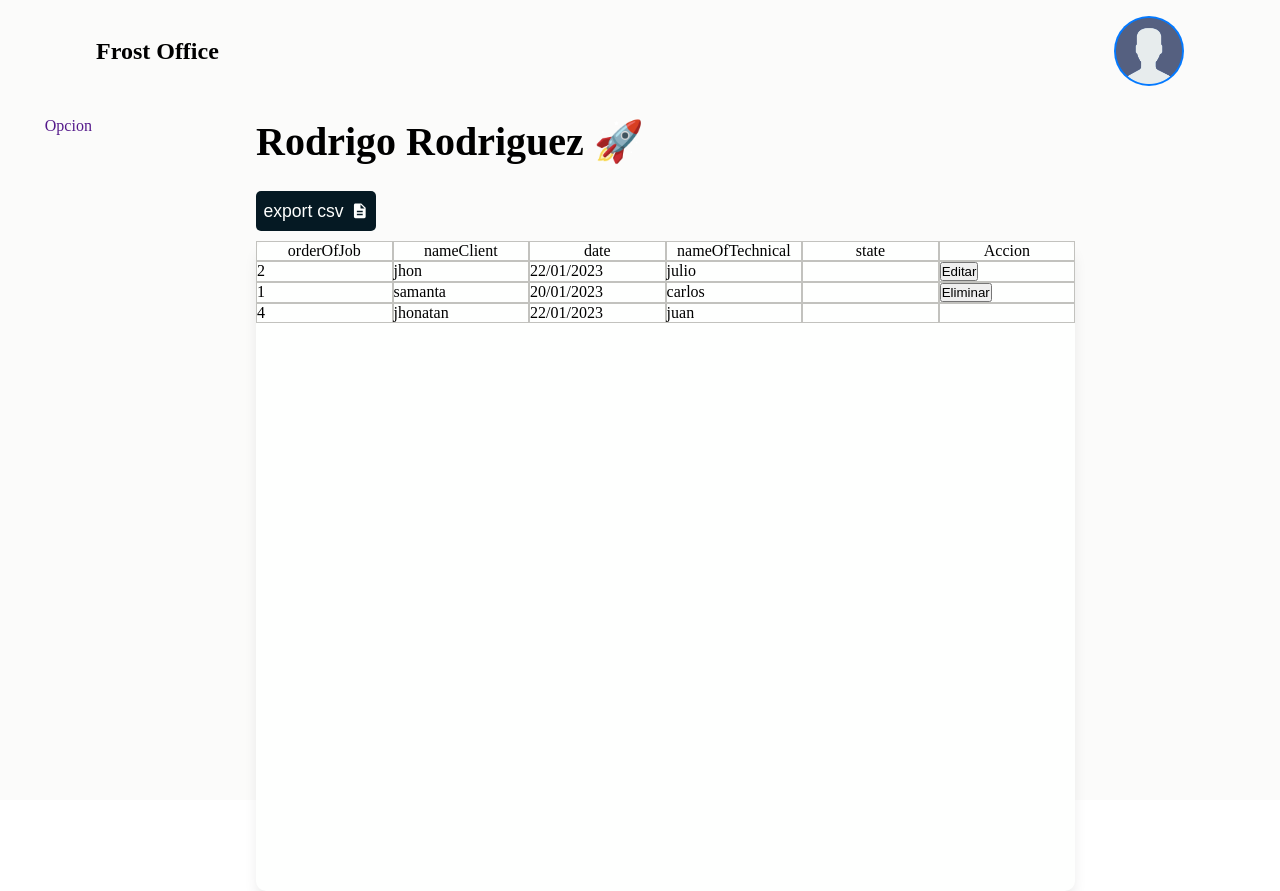
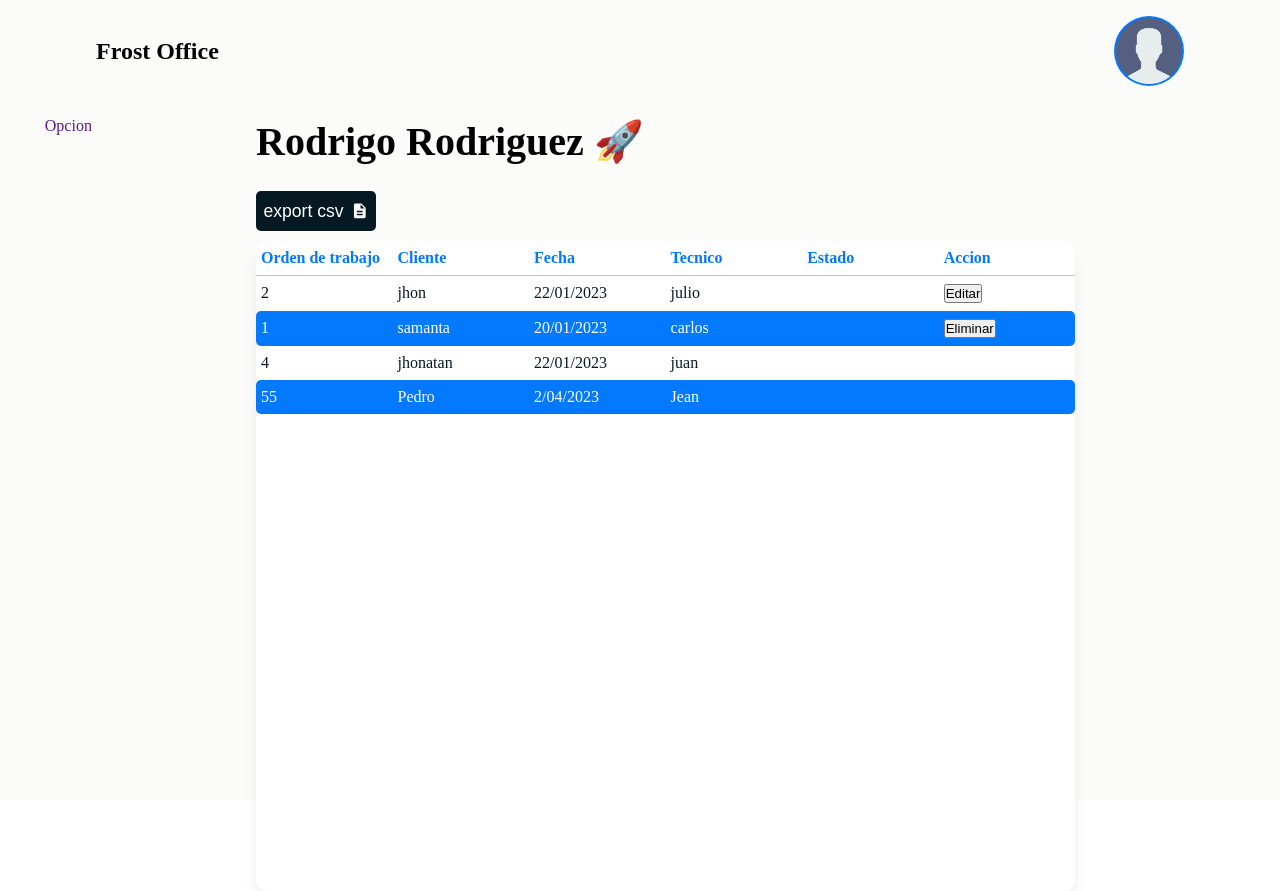
Before and after one commit to StartsDev/frost-bo, a React (Vite) app in the folder bo/: page / in a window 1280 px wide. Built offline with nearby package versions, Linux system fonts and the light colour scheme.

Commit message:
estilos para item de la tabla y tabla, ready

```diff
--- a/bo/package.json
+++ b/bo/package.json
@@ -11,7 +11,8 @@
   },
   "dependencies": {
     "react": "^18.2.0",
-    "react-dom": "^18.2.0"
+    "react-dom": "^18.2.0",
+    "react-icons": "^4.10.1"
   },
   "devDependencies": {
     "@types/react": "^18.2.15",
--- a/bo/src/components/table/Item.tsx
+++ b/bo/src/components/table/Item.tsx
@@ -1,6 +1,8 @@
+import styles from './table.module.css'
+
 type Props = {
     value: string | boolean | number | any
-    action?: () => void
+    action?: () => void,
 }
 
 type PropItemStyle = {
@@ -9,10 +11,7 @@ type PropItemStyle = {
 
 function ItemStyle({ children }: PropItemStyle) {
    return <p
-        style={{
-            border: "1px solid #c2c2be",
-            width: "20%"
-        }}
+        className={styles.item}
     >
         {children}
     </p>
--- a/bo/src/components/table/Table.tsx
+++ b/bo/src/components/table/Table.tsx
@@ -1,5 +1,7 @@
 import Item from "./Item"
 import { mapPropertiesOfItems } from "./utils"
+import styles from "./table.module.css"
+import { THEME } from "../../theme"
 
 interface Props<T> {
     headers: string[] | [],
@@ -17,7 +19,7 @@ type Info = {
 
 function Table() {
 
-    const headers = ["orderOfJob", "nameClient", "date", "nameOfTechnical", "state", "Accion"]
+    const headers = ["Orden de trabajo", "Cliente", "Fecha", "Tecnico", "Estado", "Accion"]
     const items: Info[] = [
         {
             orderOfJob: "2",
@@ -43,6 +45,14 @@ function Table() {
             state: true,
             action: ""
         },
+        {
+            orderOfJob: "55",
+            nameClient: "Pedro",
+            date: "2/04/2023",
+            nameOfTechnical: "Jean",
+            state: true,
+            action: ""
+        },
     ]
 
     return (
@@ -58,7 +68,8 @@ function Table() {
                     headers.map((item, index) => {
                         return (
                             <p  key={index}
-                                style={{ width: "20%", border: "1px solid #c2c2be", textAlign: "center"  }}
+                                className={styles.headers}
+                                style={{color: THEME.blue}}
                             >
                                     {item}
                             </p>
@@ -75,8 +86,17 @@ function Table() {
                 }}
             >
                 {
-                    items.map(item => (
-                        <div key={item.orderOfJob} style={{ width: "100%", display: "flex" }}>
+                    items.map((item, index) => (
+                        <div
+                            key={item.orderOfJob}
+                            style={{
+                                width: "100%",
+                                display: "flex",
+                                backgroundColor: index % 2 === 0 ? THEME.white : THEME.blue,
+                                borderRadius: 5,
+                                color: index % 2 === 0 ? THEME.black : THEME.white
+                            }}
+                        >
                             {
                                 mapPropertiesOfItems(item).map((value, index) => {
                                     return <Item key={index} value={value} />
--- /dev/null
+++ b/bo/src/components/table/table.module.css
@@ -0,0 +1,18 @@
+/* estilos para los items */
+.item {
+    width: 20%;
+    text-align: left;
+    padding: 0.5rem 0;
+    padding-left: 5px;
+}
+
+/*estilos para los headers*/
+.headers {
+    width: 20%;
+    text-align: "left";
+    padding-bottom: 0.5rem;
+    padding-top: 0.5rem;
+    padding-left: 5px;
+    font-weight: 600;
+    border-bottom: 1px solid #c2c2be;
+}
```
Also changed, not shown: 1 other file (tests, documents, lock files or other folders).
